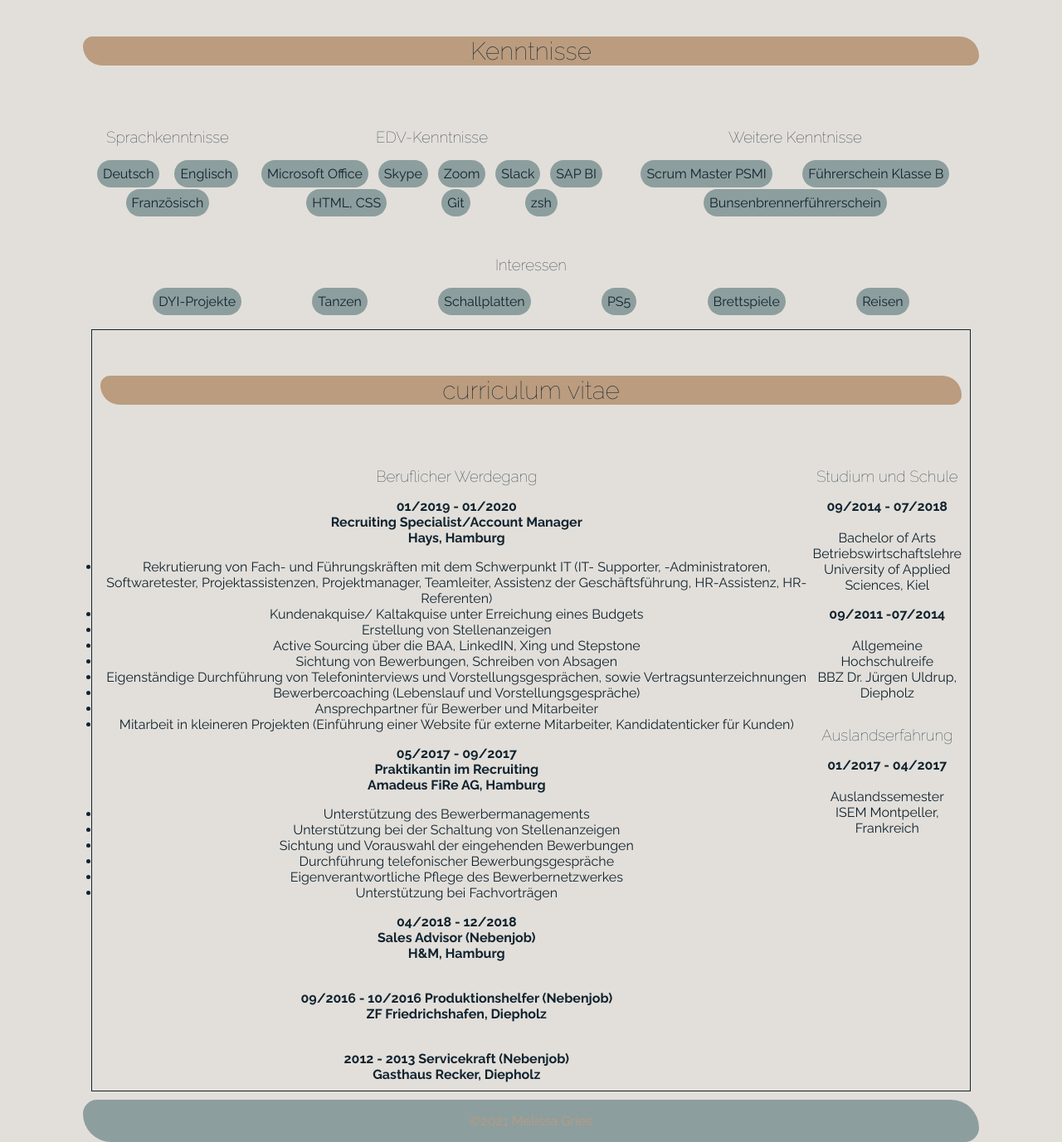
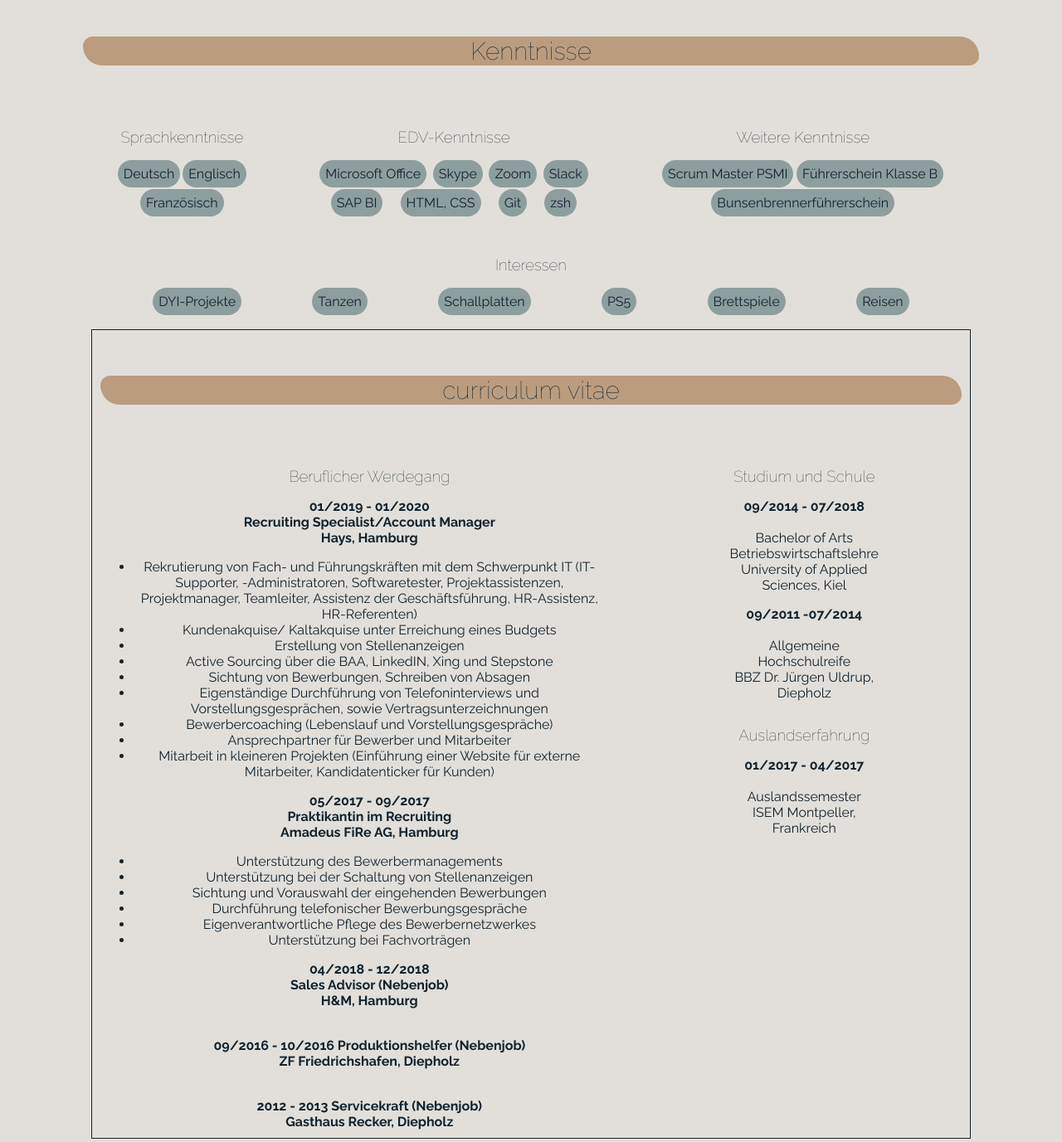
Before and after one commit to melissaceleste/personal-website, a plain HTML site: page index.html in a window 1280 px wide. Shown: the part 987-2364 px from the top of the page at 83% size. Drawn offline with Linux system fonts and the light colour scheme.

Commit message:
add some margins

```diff
--- a/index.html
+++ b/index.html
@@ -119,7 +119,7 @@
       </section>
 
     <section class="containerflex2">
-    <section>
+    <section class="style-sprachkenntnisse">
         <h3>Sprachkenntnisse</h3>
         <ul class="flex">
           <li class="flexitem">Deutsch</li>
@@ -128,7 +128,7 @@
         </ul>
       </section>
 
-      <section>
+      <section class="style-edvkenntnisse">
         <h3>EDV-Kenntnisse</h3>
         <ul class="flex">
           <li class="flexitem">Microsoft Office</li>
@@ -142,7 +142,7 @@
         </ul>
       </section>
 
-      <section>
+      <section class="style-weiterekenntnisse">
         <h3>Weitere Kenntnisse</h3>
         <ul class="flex">
           <li class="flexitem">Scrum Master PSMI</li>
@@ -171,7 +171,7 @@
 
         <h2 id="curriculum-vitae"> curriculum vitae </h2>
         <section class="containerflex3">
-          <section>
+          <section class="style-beruflicher-werdegang">
             <h3>Beruflicher Werdegang</h3>
         <h4 class="cv">
           01/2019 - 01/2020 <br />
@@ -232,7 +232,7 @@
         </h4>
       </section>
 
-      <section>
+      <section class="style-studium">
         <h3>Studium und Schule</h3>
 
         <h4 class="cv">09/2014 - 07/2018</h4>
--- a/styles/index.css
+++ b/styles/index.css
@@ -232,7 +232,24 @@ button {
     grid-template-columns: 1fr;
   }
   .contact-style {
-    margin: 0px 50px;
+    margin: 0px 140px;
+  }
+  .style-sprachkenntnisse {
+    margin: 0px 40px;
+  }
+  .style-edvkenntnisse {
+    margin: 0px 40px;
+  }
+
+  .style-weiterekenntnisse {
+    margin: 0px 40px;
+  }
+
+  .style-beruflicher-werdegang {
+    margin: 0px 150px 0px 40px;
+  }
+  .style-studium {
+    margin: 0px 100px 0px 0px;
   }
 
   .griditem-header {
@@ -260,4 +277,14 @@ button {
     grid-row-start: 11;
     grid-row-end: 12;
   }
+
+  h2 {
+    xborder: 1px solid;
+    border-radius: 20px 40px;
+    background: #bb9c7f;
+    font-weight: 100;
+    font-size: 30px;
+    margin: 45px 0;
+    width: 1100;
+  }
 }
```
